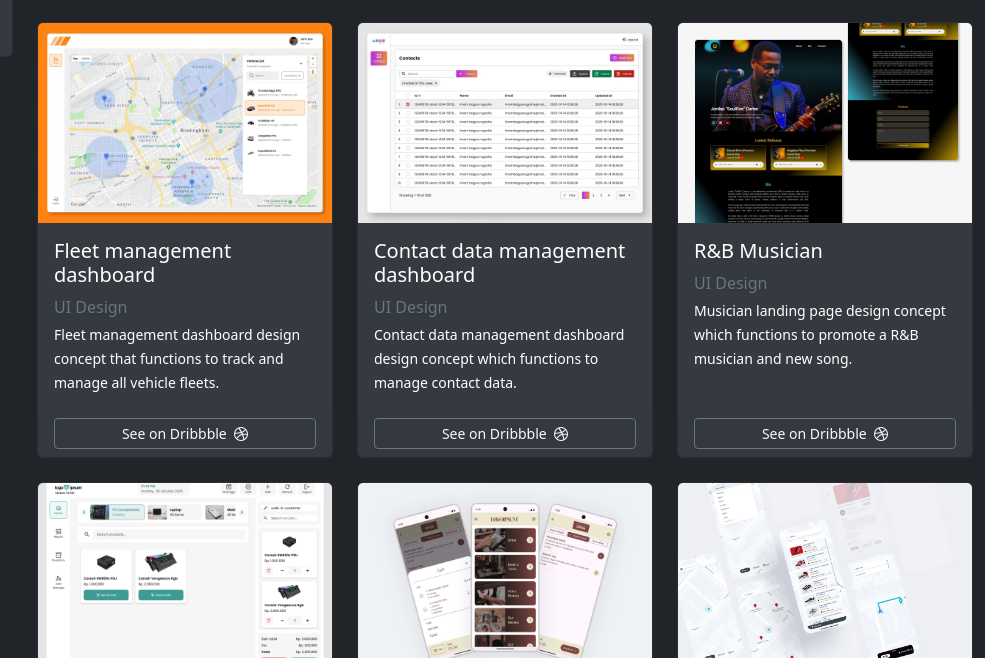
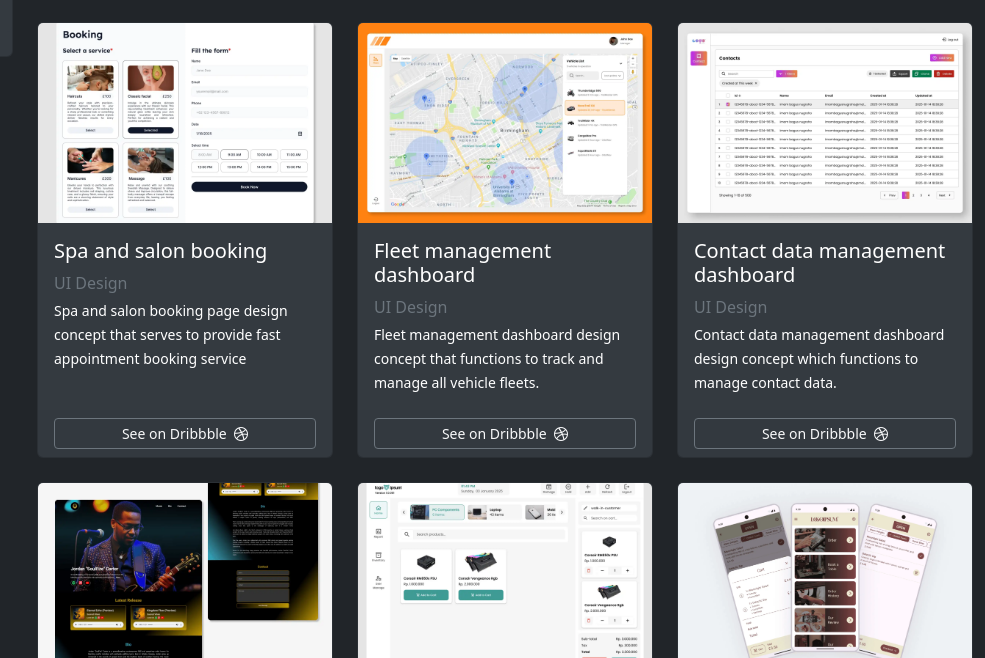
Before and after one commit to imam-bagus/portfolio, a plain HTML site: page index.html in a window 1280 px wide. Shown: the part 670-1328 px from the top of the page, 295-1280 px from the left. Drawn offline with nearby package versions, Linux system fonts and the light colour scheme.

Commit message:
Add new portfolio: spa and salon booking

```diff
--- a/index.html
+++ b/index.html
@@ -269,6 +269,35 @@
             </div>
           </div>
 
+          <div class="col">
+            <div class="card h-100 custom-bg-dark text-white">
+              <img src="img/spaandsalonbooking_form.webp" class="card-img-top img-fluid"
+                style="height: 200px; object-fit: cover" alt="..." />
+              <div class="card-body">
+                <h5 class="card-title">Spa and salon booking</h5>
+                <p class="card-text text-secondary">UI Design</p>
+                <p class="card-text custom-mt">
+                  <small>Spa and salon booking page design concept that serves to provide fast appointment booking
+                    service</small>
+                </p>
+              </div>
+
+              <div class="card-footer border-0">
+                <div class="d-grid gap-2">
+                  <!-- <a class="btn btn-outline-secondary text-light btn-sm" type="button"
+                                                                          href=""
+                                                                          target="_blank">
+                                                                          See on Instagram &nbsp;<i class="bi bi-instagram"></i>
+                                                                        </a> -->
+                  <a class="btn btn-outline-secondary text-light btn-sm" type="button"
+                    href="https://dribbble.com/shots/25496341-Spa-and-salon-booking?utm_source=Clipboard_Shot&utm_campaign=ditech_team&utm_content=Spa%20and%20salon%20booking&utm_medium=Social_Share"
+                    target="_blank">
+                    See on Dribbble &nbsp;<i class="bi bi-dribbble"></i>
+                  </a>
+                </div>
+              </div>
+            </div>
+          </div>
 
           <div class="col">
             <div class="card h-100 custom-bg-dark text-white">
```
Also changed, not shown: img/spaandsalonbooking_form.webp (added).
